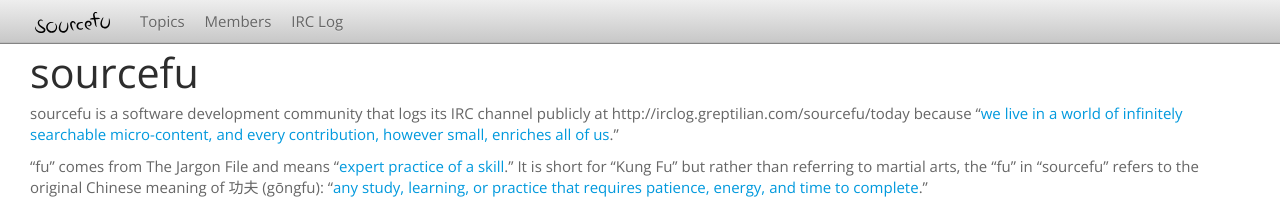
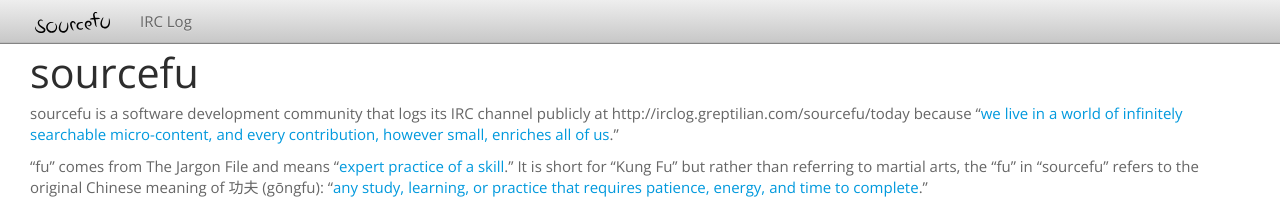
Before and after one commit to sourcefu/sourcefu.github.com, a Jekyll site: the page built from index.md, in a window 1280 px wide. Shown: the top 205 px of the page. Built offline with Jekyll 4.4.1, drawn with Linux system fonts in a browser that asks for light colours; Markdown is read by kramdown in place of the engine named in the settings.

Commit message:
home page and irc log in navbar is enough

```diff
--- a/_layouts/default.html
+++ b/_layouts/default.html
@@ -16,16 +16,9 @@
     <div class="navbar navbar-fixed-top">
       <div class="navbar-inner">
         <div class="container">
-          <a class="btn btn-navbar" data-toggle="collapse" data-target=".nav-collapse">
-            <span class="icon-bar"></span>
-            <span class="icon-bar"></span>
-            <span class="icon-bar"></span>
-          </a>
           <a class="brand" href="/"><img src="/img/sourcefu.svg" alt="sourcefu logo" width="80px"/></a>
-          <div class="nav-collapse">
+          <div>
             <ul class="nav">
-              <li><a href="/topics">Topics</a></li>
-              <li><a href="/members">Members</a></li>
               <li><a href="http://irclog.greptilian.com/sourcefu/today">IRC Log</a></li>
             </ul>
           </div>
```
